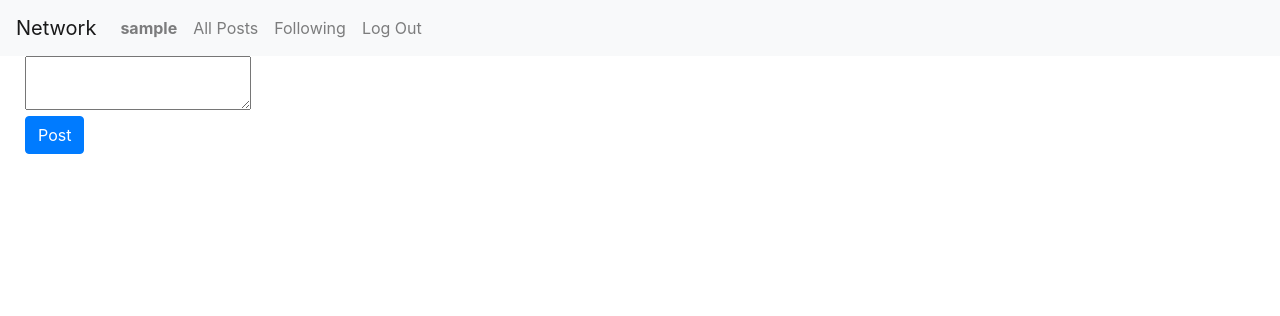
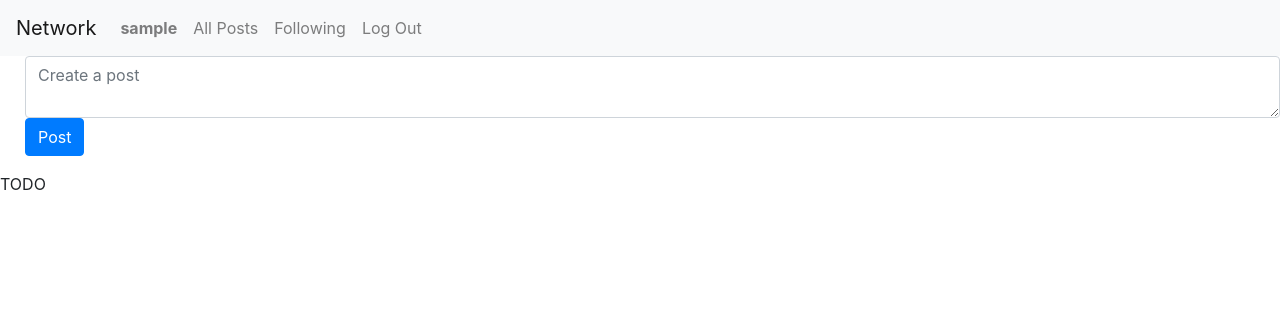
Before and after one commit to Lodewikes/CS50W, a Django app: page / in a window 1280 px wide. Shown: the top 316 px of the page. Run offline with Django 3.2, Linux system fonts and the light colour scheme; the visitor is signed in with stand-in values (Sample User, id 1); some libraries are stand-ins or nearby versions.

Commit message:
update form action and method, divs restructured

```diff
--- a/project4/project4/network/templates/network/index.html
+++ b/project4/project4/network/templates/network/index.html
@@ -13,16 +13,21 @@
         </p>
     </div>
     {% else %}
+    <div id="authenticated">
         <div id="new-post">
-        <form>
+            <form id="new-post-form" class="form-group" action="{% url 'post' %}" method="post">
                 {% csrf_token %}
                 <div>
-                <textarea id="new-post-textarea"></textarea>
+                    <textarea id="new-post-textarea" name="text" class="form-control" placeholder="Create a post"></textarea>
                 </div>
                 <div>
                     <input id="submit-post" class="btn btn-primary" type="submit" value="Post">
                 </div>
             </form>
         </div>
+        <div id="list-posts">
+            TODO
+        </div>
+    </div>
     {% endif %}
 {% endblock %}
```
Lines whose indentation alone changed are shown as unchanged.
